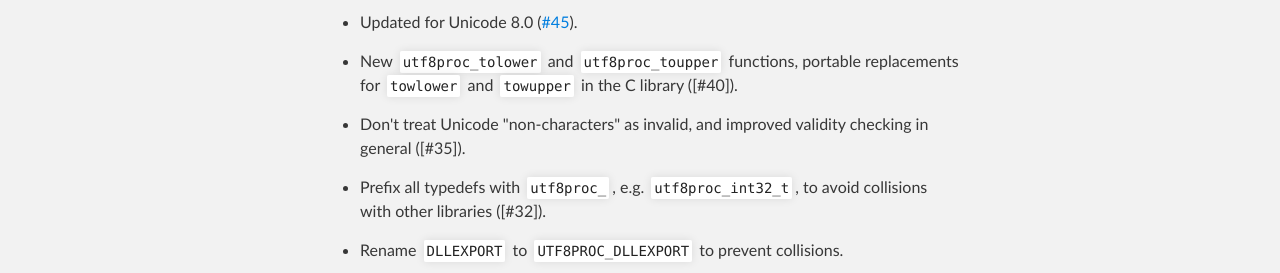
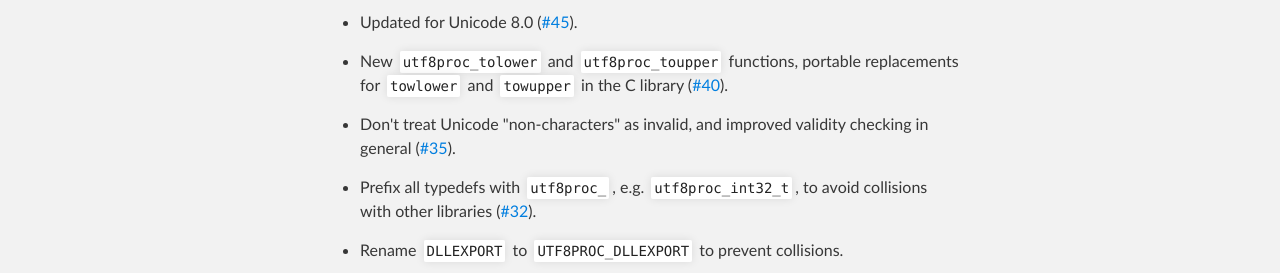
Before and after one commit to JuliaStrings/utf8proc, a plain HTML site: page releases/index.html in a window 1280 px wide. Shown: the part 432-705 px from the top of the page. Drawn offline with Linux system fonts and the light colour scheme.

Commit message:
fix NEWS links

```diff
--- a/releases/index.html
+++ b/releases/index.html
@@ -49,11 +49,11 @@ the included <a href="https://github.com/JuliaLang/utf8proc/blob/master/LICENSE.
 <ul>
 <li><p>Updated for Unicode 8.0 (<a href="https://github.com/JuliaLang/utf8proc/issues/45">#45</a>).</p></li>
 <li><p>New <code>utf8proc_tolower</code> and <code>utf8proc_toupper</code> functions, portable
-replacements for <code>towlower</code> and <code>towupper</code> in the C library ([#40]).</p></li>
+replacements for <code>towlower</code> and <code>towupper</code> in the C library (<a href="https://github.com/JuliaLang/utf8proc/issues/40">#40</a>).</p></li>
 <li><p>Don't treat Unicode "non-characters" as invalid, and improved
-validity checking in general ([#35]).</p></li>
+validity checking in general (<a href="https://github.com/JuliaLang/utf8proc/issues/35">#35</a>).</p></li>
 <li><p>Prefix all typedefs with <code>utf8proc_</code>, e.g. <code>utf8proc_int32_t</code>,
-to avoid collisions with other libraries ([#32]).</p></li>
+to avoid collisions with other libraries (<a href="https://github.com/JuliaLang/utf8proc/issues/32">#32</a>).</p></li>
 <li><p>Rename <code>DLLEXPORT</code> to <code>UTF8PROC_DLLEXPORT</code> to prevent collisions.</p></li>
 <li><p>Fix build breakage in the benchmark routines.</p></li>
 <li><p>More fine-grained Makefile variables (<code>PICFLAG</code> etcetera), so that
```
